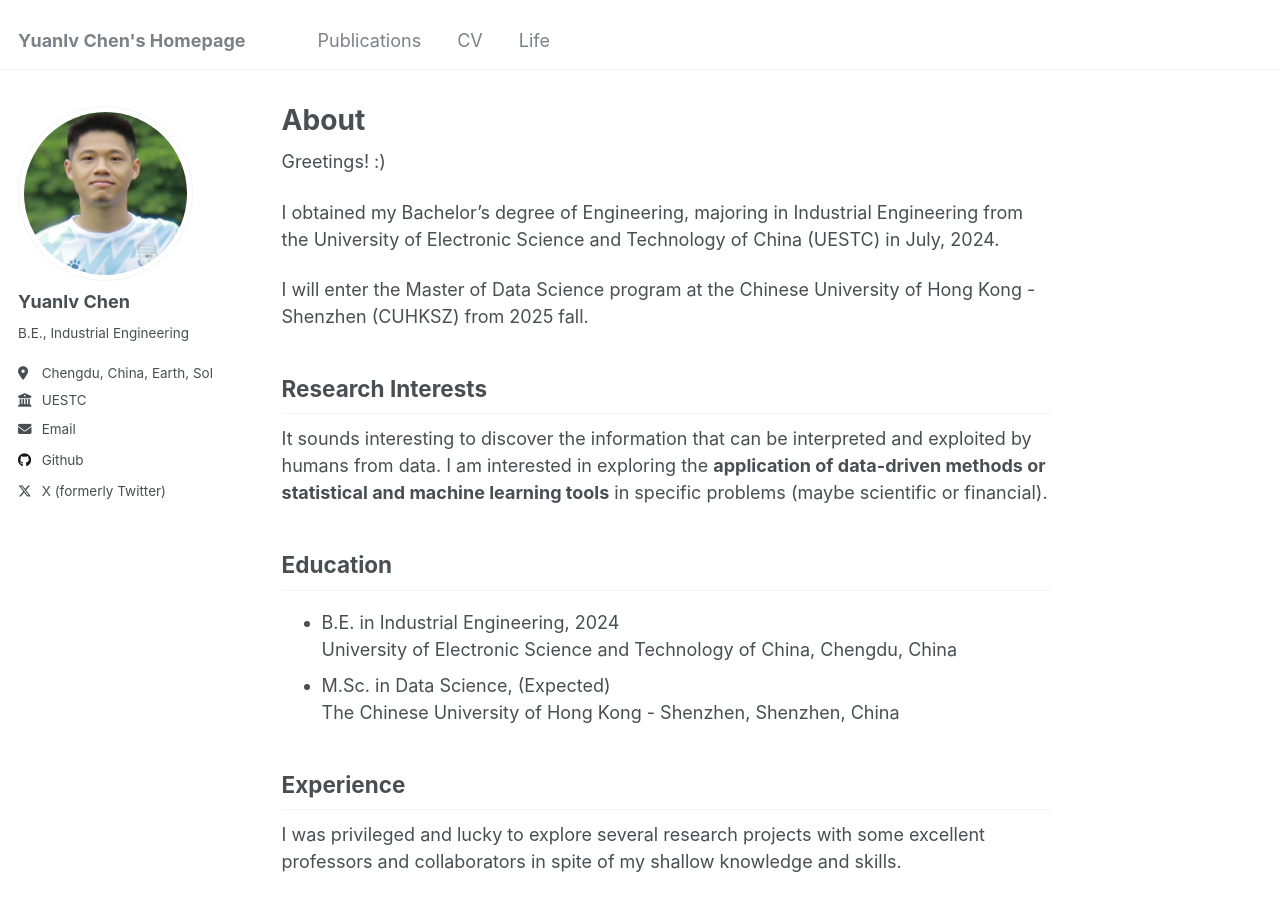
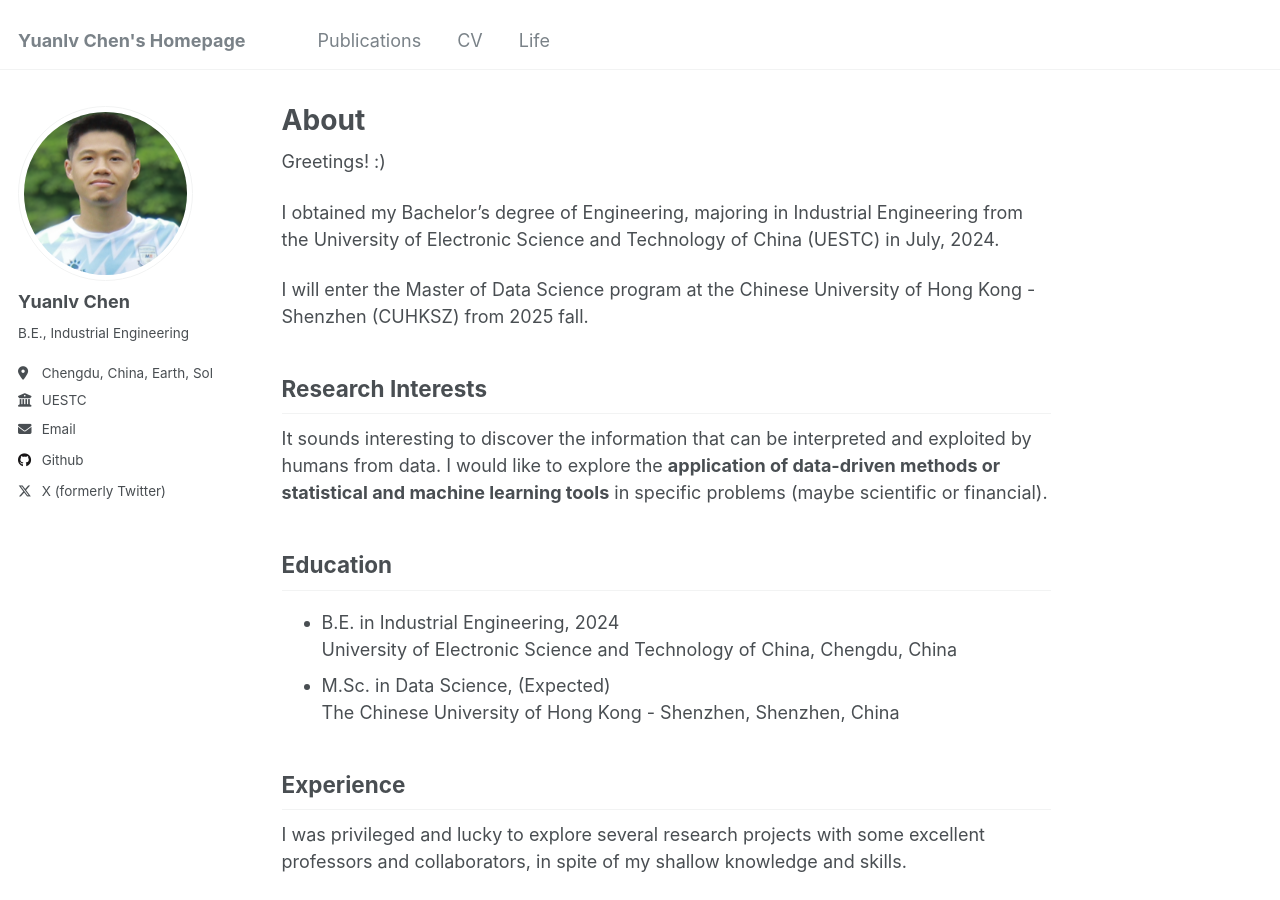
Before and after one commit to YLchen22/YLchen22.github.io, a Jekyll site: the page built from _pages/about.md, in a window 1280 px wide and 900 px high. Built offline with Jekyll 4.4.1, drawn with Linux system fonts in a browser that asks for light colours.

Commit message:
Update about.md

```diff
--- a/_pages/about.md
+++ b/_pages/about.md
@@ -15,7 +15,7 @@ I will enter the Master of Data Science program at the Chinese University of Hon
 
 Research Interests
 ------
-It sounds interesting to discover the information that can be interpreted and exploited by humans from data. I am interested in exploring the **application of data-driven methods or statistical and machine learning tools** in specific problems (maybe scientific or financial).
+It sounds interesting to discover the information that can be interpreted and exploited by humans from data. I would like to explore the **application of data-driven methods or statistical and machine learning tools** in specific problems (maybe scientific or financial).
 
 Education
 ------
@@ -24,7 +24,7 @@ Education
 
 Experience
 ------
-I was privileged and lucky to explore several research projects with some excellent professors and collaborators in spite of my shallow knowledge and skills.
+I was privileged and lucky to explore several research projects with some excellent professors and collaborators, in spite of my shallow knowledge and skills.
 
 * Research Assistant: 2022 ~
   * Center for System Reliability and Safety, School of Mechanical and Electrical Engineering, UESTC
```
